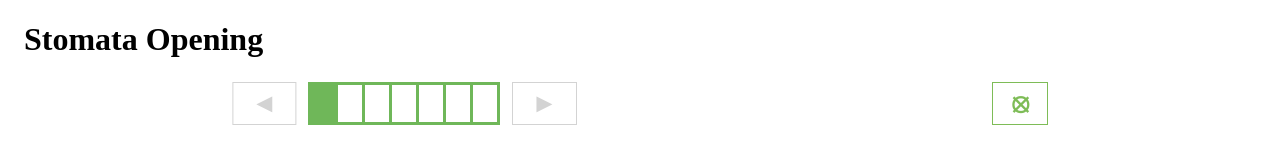
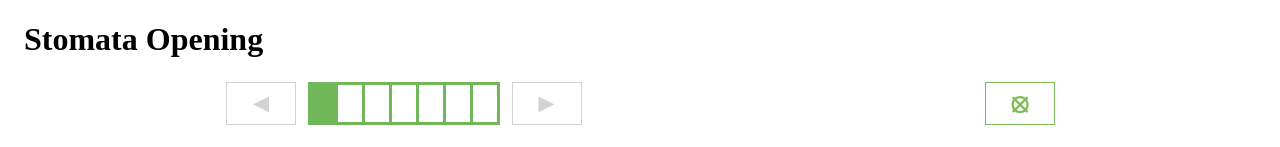
Before and after one commit to djsegal/stem-dev, a plain HTML site: page Library/BIO_Stomata_Opening/stomata-opening.html in a window 1280 px wide. Shown: the top 147 px of the page. Drawn offline with Linux system fonts and the light colour scheme; a script that the page names is missing.

Commit message:
Enforce that all buttons have a min width of 70px

```diff
--- a/Library/css/application.css
+++ b/Library/css/application.css
@@ -5,6 +5,10 @@ html, body {
   height: 100%;
   position: absolute;
   top: 0;
+}
+
+button {
+  min-width: 70px;
 }
 
 #main {
```
